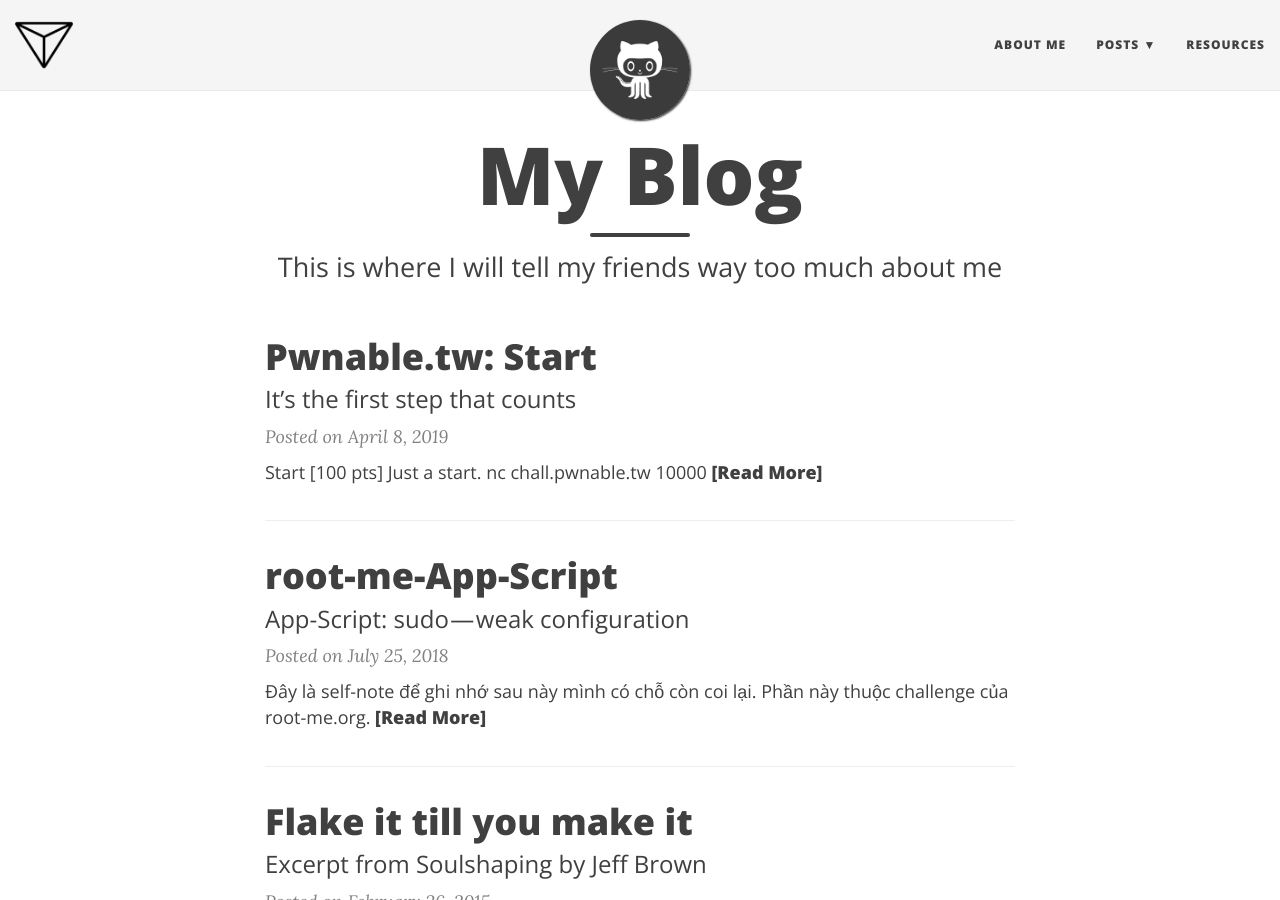
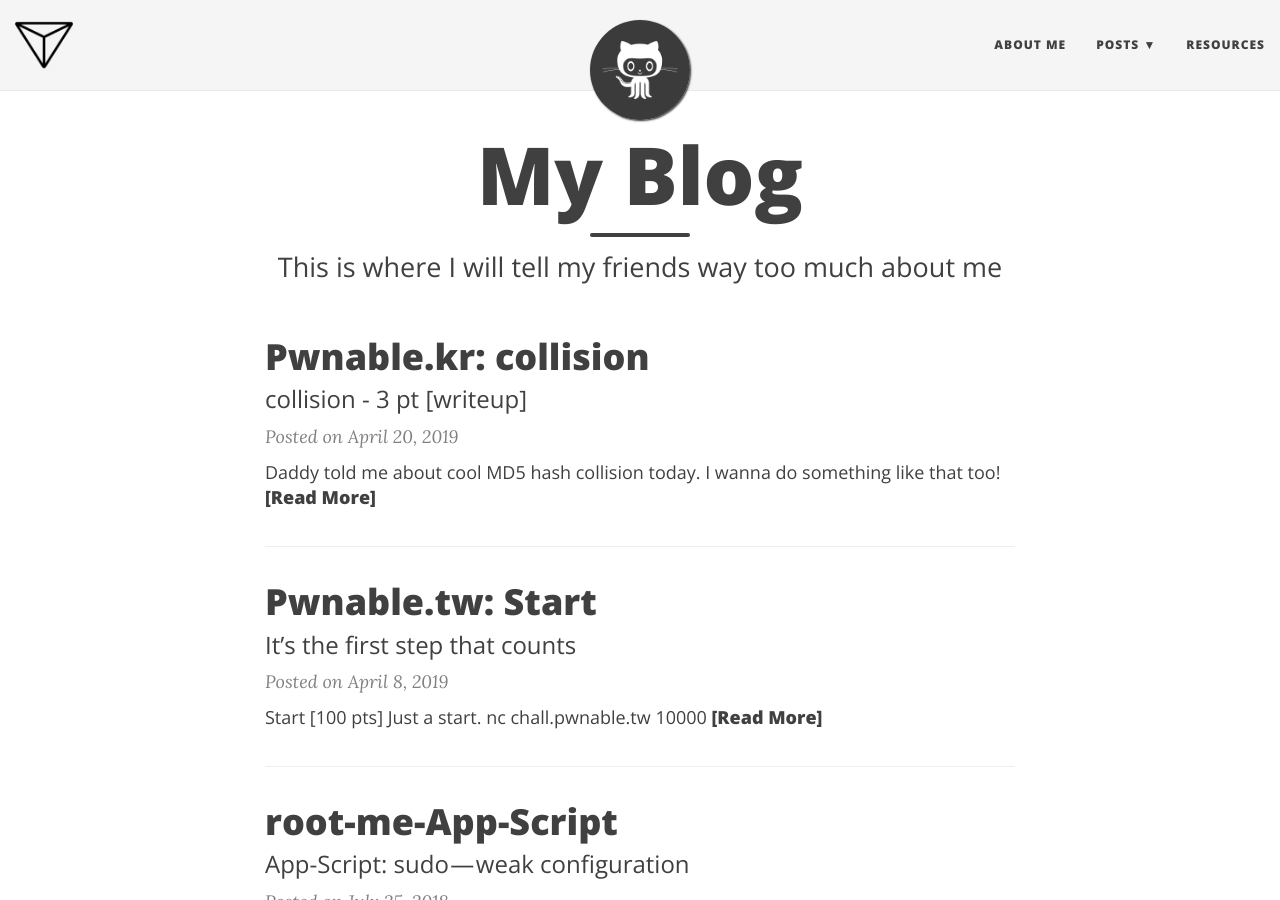
Before and after one commit to Delt-A/delt-a.github.io, a Jekyll site: the page built from index.html, in a window 1280 px wide and 900 px high. Built offline with Jekyll 4.4.1, drawn with Linux system fonts in a browser that asks for light colours; nearby versions of some CDN libraries; the list of posts is cut into pages by our own code.

Commit message:
Update 2019-04-20-pwnable-kr-collision.md

```diff
--- a/_posts/2019-04-20-pwnable-kr-collision.md
+++ b/_posts/2019-04-20-pwnable-kr-collision.md
@@ -1,6 +1,54 @@
 ---
 layout: post
-published: false
+published: true
 title: 'Pwnable.kr: collision'
+subtitle: 'collision - 3 pt [writeup]'
 ---
+>Daddy told me about cool MD5 hash collision today.
+I wanna do something like that too!
+
+>ssh col@pwnable.kr -p2222 (pw:guest)
+
+This challenge
+
+{% highlight c lineos %}
+#include <stdio.h>
+#include <string.h>
+unsigned long hashcode = 0x21DD09EC;
+unsigned long check_password(const char* p){
+	int* ip = (int*)p;  //gán địa chỉ ip = p;
+	int i;
+	int res=0;
+	for(i=0; i<5; i++){           //lặp 5 lần
+		res += ip[i];   //res sẽ là địa chỉ 0x21DD09EC nhưng là tổng của 5 lần cộng
+	}
+	return res;
+}
+
+int main(int argc, char* argv[]){
+	if(argc<2){
+		printf("usage : %s [passcode]\n", argv[0]); //check có nhập vào hay không
+		return 0;
+	}
+	if(strlen(argv[1]) != 20){
+		printf("passcode length should be 20 bytes\n"); //leng nhập vào = 20 ()
+		return 0;
+	}
+
+	if(hashcode == check_password( argv[1] )){ //
+		system("/bin/cat flag");
+		return 0;
+	}
+	else
+		printf("wrong passcode.\n");
+	return 0;
+}
+{% endhighlight %}
+
+
+{: .box-note }
 ./col "`python -c "print '\xc8\xce\xc5\x06'*4 + '\xcc\xce\xc5\x06'"`"
+
+{% highlight python lineos %}
+
+{% endhighlight %}
```
